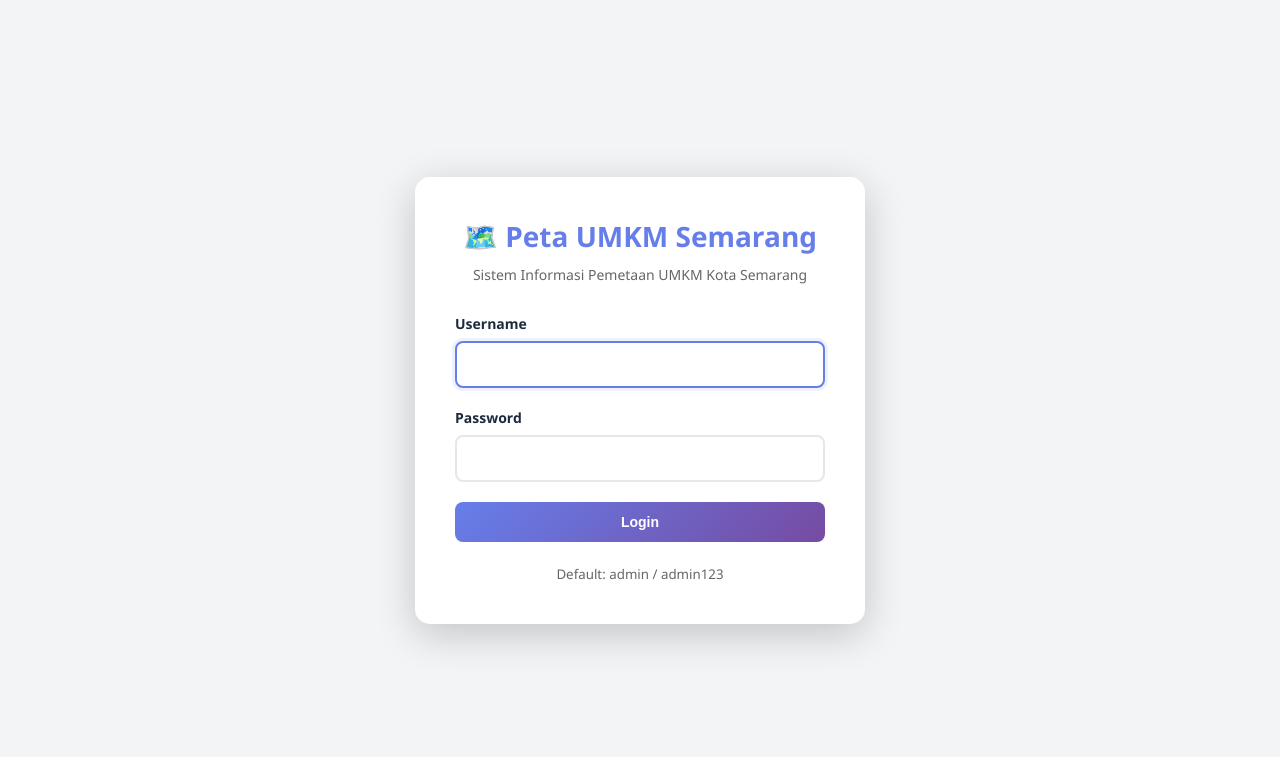
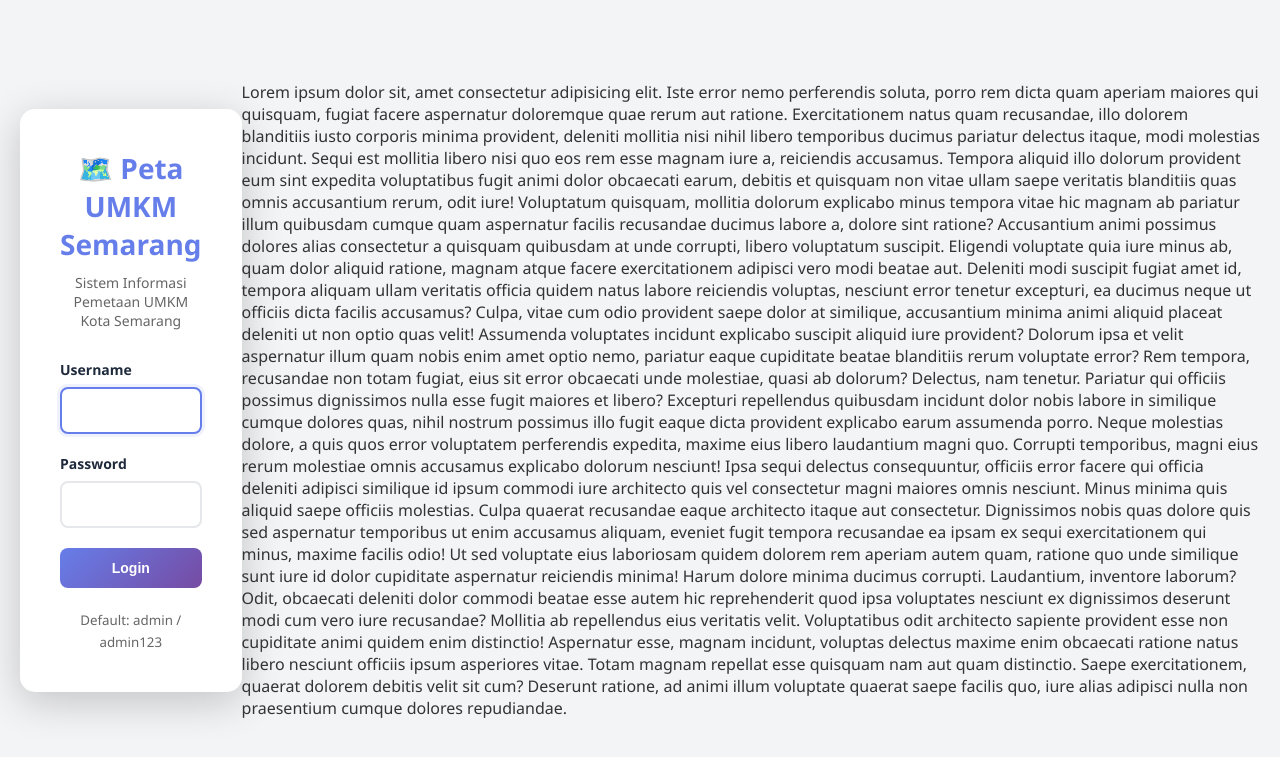
Before and after one commit to faisalrizqin/peta-umkm-semarang, a PHP site: page / in a window 1280 px wide. Shown: the top 757 px of the page. Run offline with PHP 8.4, Linux system fonts and the light colour scheme.

Commit message:
second commit

```diff
--- a/index.php
+++ b/index.php
@@ -73,4 +73,38 @@ if (isset($_POST['login'])) {
     </div>
 </body>
 
+<p>Lorem ipsum dolor sit, amet consectetur adipisicing elit. Iste error nemo perferendis soluta, porro rem dicta quam
+    aperiam maiores qui quisquam, fugiat facere aspernatur doloremque quae rerum aut ratione. Exercitationem natus quam
+    recusandae, illo dolorem blanditiis iusto corporis minima provident, deleniti mollitia nisi nihil libero temporibus
+    ducimus pariatur delectus itaque, modi molestias incidunt. Sequi est mollitia libero nisi quo eos rem esse magnam
+    iure a, reiciendis accusamus. Tempora aliquid illo dolorum provident eum sint expedita voluptatibus fugit animi
+    dolor obcaecati earum, debitis et quisquam non vitae ullam saepe veritatis blanditiis quas omnis accusantium rerum,
+    odit iure! Voluptatum quisquam, mollitia dolorum explicabo minus tempora vitae hic magnam ab pariatur illum
+    quibusdam cumque quam aspernatur facilis recusandae ducimus labore a, dolore sint ratione? Accusantium animi
+    possimus dolores alias consectetur a quisquam quibusdam at unde corrupti, libero voluptatum suscipit. Eligendi
+    voluptate quia iure minus ab, quam dolor aliquid ratione, magnam atque facere exercitationem adipisci vero modi
+    beatae aut. Deleniti modi suscipit fugiat amet id, tempora aliquam ullam veritatis officia quidem natus labore
+    reiciendis voluptas, nesciunt error tenetur excepturi, ea ducimus neque ut officiis dicta facilis accusamus? Culpa,
+    vitae cum odio provident saepe dolor at similique, accusantium minima animi aliquid placeat deleniti ut non optio
+    quas velit! Assumenda voluptates incidunt explicabo suscipit aliquid iure provident? Dolorum ipsa et velit
+    aspernatur illum quam nobis enim amet optio nemo, pariatur eaque cupiditate beatae blanditiis rerum voluptate error?
+    Rem tempora, recusandae non totam fugiat, eius sit error obcaecati unde molestiae, quasi ab dolorum? Delectus, nam
+    tenetur. Pariatur qui officiis possimus dignissimos nulla esse fugit maiores et libero? Excepturi repellendus
+    quibusdam incidunt dolor nobis labore in similique cumque dolores quas, nihil nostrum possimus illo fugit eaque
+    dicta provident explicabo earum assumenda porro. Neque molestias dolore, a quis quos error voluptatem perferendis
+    expedita, maxime eius libero laudantium magni quo. Corrupti temporibus, magni eius rerum molestiae omnis accusamus
+    explicabo dolorum nesciunt! Ipsa sequi delectus consequuntur, officiis error facere qui officia deleniti adipisci
+    similique id ipsum commodi iure architecto quis vel consectetur magni maiores omnis nesciunt. Minus minima quis
+    aliquid saepe officiis molestias. Culpa quaerat recusandae eaque architecto itaque aut consectetur. Dignissimos
+    nobis quas dolore quis sed aspernatur temporibus ut enim accusamus aliquam, eveniet fugit tempora recusandae ea
+    ipsam ex sequi exercitationem qui minus, maxime facilis odio! Ut sed voluptate eius laboriosam quidem dolorem rem
+    aperiam autem quam, ratione quo unde similique sunt iure id dolor cupiditate aspernatur reiciendis minima! Harum
+    dolore minima ducimus corrupti. Laudantium, inventore laborum? Odit, obcaecati deleniti dolor commodi beatae esse
+    autem hic reprehenderit quod ipsa voluptates nesciunt ex dignissimos deserunt modi cum vero iure recusandae?
+    Mollitia ab repellendus eius veritatis velit. Voluptatibus odit architecto sapiente provident esse non cupiditate
+    animi quidem enim distinctio! Aspernatur esse, magnam incidunt, voluptas delectus maxime enim obcaecati ratione
+    natus libero nesciunt officiis ipsum asperiores vitae. Totam magnam repellat esse quisquam nam aut quam distinctio.
+    Saepe exercitationem, quaerat dolorem debitis velit sit cum? Deserunt ratione, ad animi illum voluptate quaerat
+    saepe facilis quo, iure alias adipisci nulla non praesentium cumque dolores repudiandae.</p>
+
 </html>
--- /dev/null
+++ b/test.txt
@@ -0,0 +1 @@
+uvuvuvhuashduasd
```
